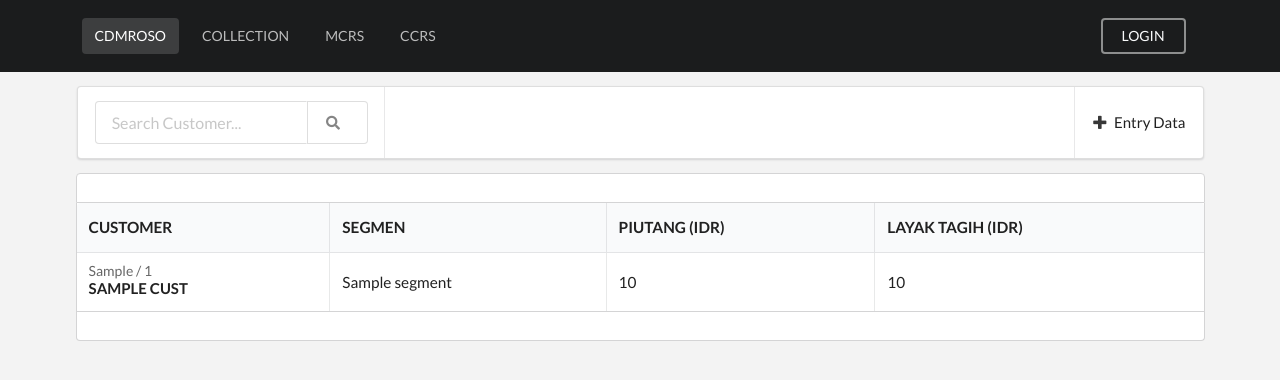
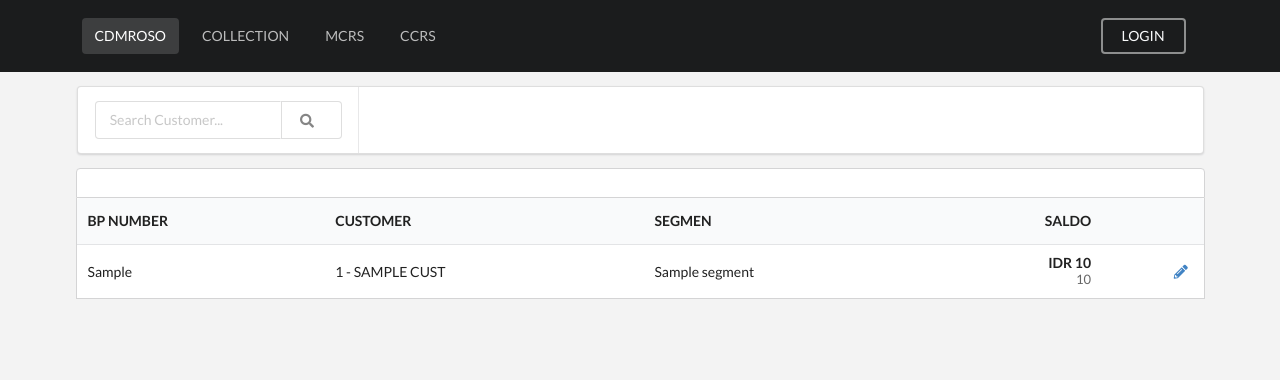
Before and after one commit to cursecan/cdmtel, a Django app: template template/collection/pg-index.html in a window 1280 px wide. Shown: the top 380 px of the page. Run offline with Django 3.2, Linux system fonts and the light colour scheme; the template is opened without the code that fills it: most values are stand-ins (such as "Sample title", 1, 10 or a date in 2020).

Commit message:
Modify dashboard

```diff
--- a/template/collection/pg-index.html
+++ b/template/collection/pg-index.html
@@ -10,7 +10,7 @@ Collection
     <div class="ui container">
         <div class="ui large menu">
             <div class="item">
-                <form action="" class="ui large form">
+                <form action="" class="ui form">
                     <div class="field">
                         <div class="ui action input">
                             <input type="text" name="search" placeholder="Search Customer...">
@@ -21,44 +21,44 @@ Collection
                     </div>
                 </form>
             </div>
-            <div class="right menu">
-                <a href="{% url 'collection:entry_data' %}" class="item">
-                    <i class="add icon"></i> Entry Data
-                </a>
-            </div>
         </div>
 
         <div class="ui top attached segment">
 
         </div>
-        <table id="cust-id" class="ui celled attached selectable large table">
+        <table id="cust-id" class="ui attached striped table">
             <thead>
                 <tr>
+                    <th>BP NUMBER</th>
                     <th>CUSTOMER</th>
                     <th>SEGMEN</th>
-                    <th>PIUTANG (IDR)</th>
-                    <th>LAYAK TAGIH (IDR)</th>
+                    <th class="right aligned">SALDO</th>
+                    <th></th>
                 </tr>
             </thead>
             <tbody>
                 {% for customer in customer_list %}
-                <tr target-url="{% url 'collection:customer_detail' customer.id %}">
+                <tr>
+                    <td>{{ customer.bp }}</td>
                     <td>
-                        <h4 class="ui header">
-                            <div class="sub header">{{ customer.bp }} / {{ customer.account_number }}</div>
-                            {{ customer.customer_name|upper }}
-                        </h4>
+                            {{ customer.account_number }} - {{ customer.customer_name|upper }}
                     </td>
                     <td>{{ customer.segment|default:'-' }}</td>
-                    <td>{{ customer.cur_saldo|intcomma }}</td>
-                    <td>
-                        {{ customer.s_tagih|intcomma }}
+                    <td class="right aligned">
+                        <h5 class="ui header">
+                            <div class="content">
+                                <span title="Layak tagih">IDR {{ customer.s_tagih|intcomma }}</span>
+                                <div title="Piutang" class="sub header">
+                                        {{ customer.cur_saldo|intcomma }}
+                                </div>
+                            </div>
+                        </h5>
                     </td>
+                    <td class="right aligned"><a href="{% url 'collection:customer_detail' customer.id %}"><i class="pencil icon"></i></a></td>
                 </tr>
                 {% endfor %}
             </tbody>
         </table>
-        <div class="ui bottom attached segment"></div>
 
         {% if customer_list.has_other_pages %}
         <div class="ui pagination menu">
@@ -70,15 +70,3 @@ Collection
     </div>
 </div>
 {% endblock %}
-
-
-{% block js %}
-<script>
-$(document).ready(function() {
-    $('#cust-id tbody tr').click(function() {
-        var btn = $(this);
-        window.location.href = btn.attr('target-url');
-    });
-});
-</script>
-{% endblock %}
```
Also changed, not shown: template/collection/pg-collection-customer-detail.html (+25 -9 lines).
